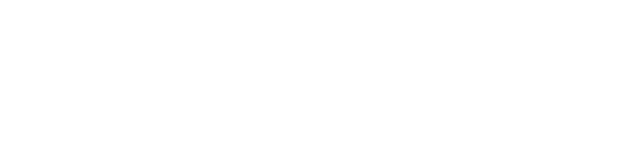
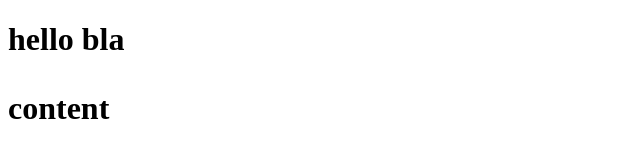
Before and after one commit to nepo2/test_repo, a plain HTML site: page index.html in a window 1280 px wide. Shown: the whole page, without its empty margins (0-640 px from the left). Drawn offline with Linux system fonts and the light colour scheme.

Commit message:
added content

```diff
--- a/index.html
+++ b/index.html
@@ -6,6 +6,8 @@
   <title>Document</title>
 </head>
 <body>
-
+  <h1>hello bla
+    <p>content</p>
+  </h1>
 </body>
 </html>
```
